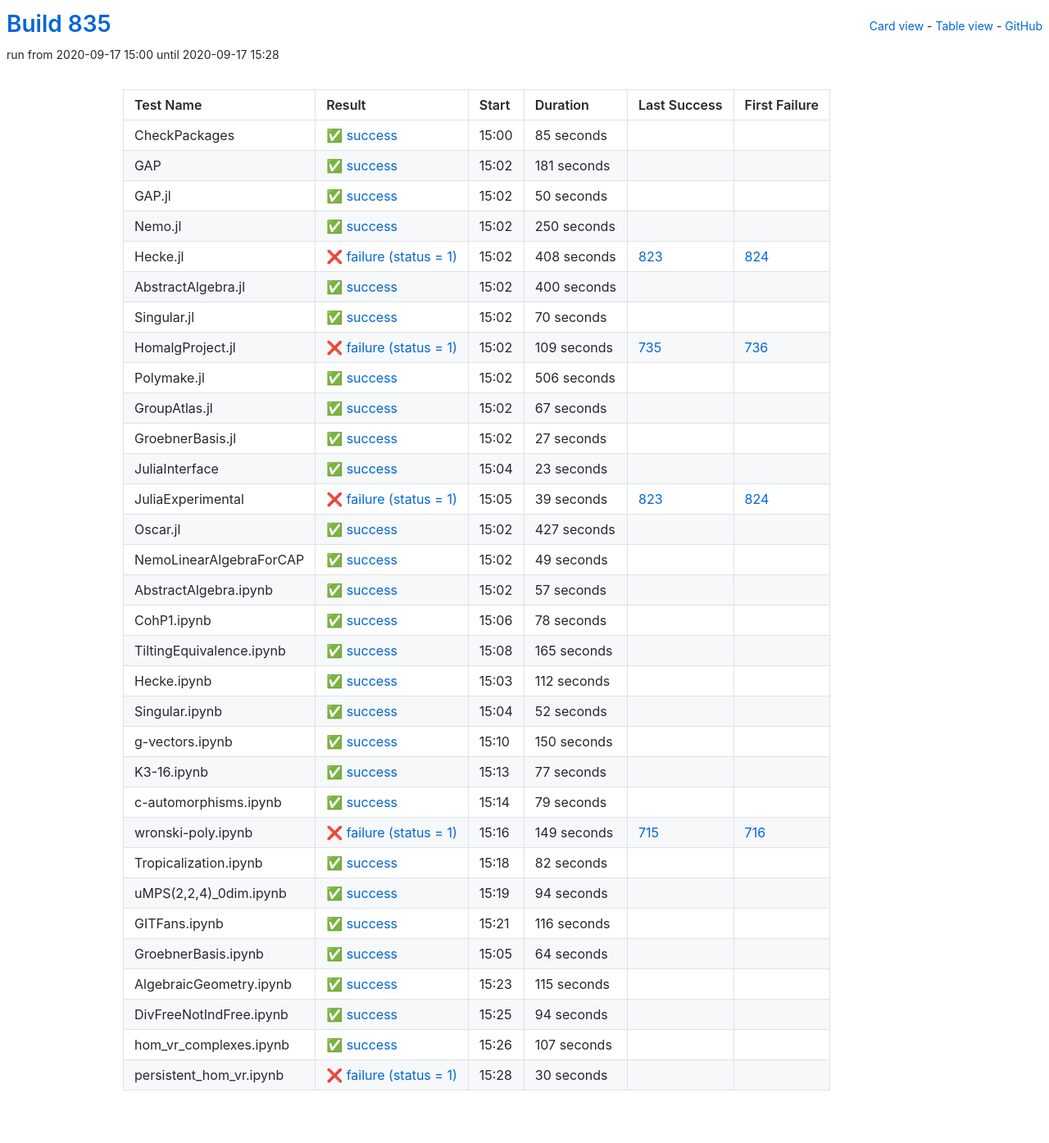
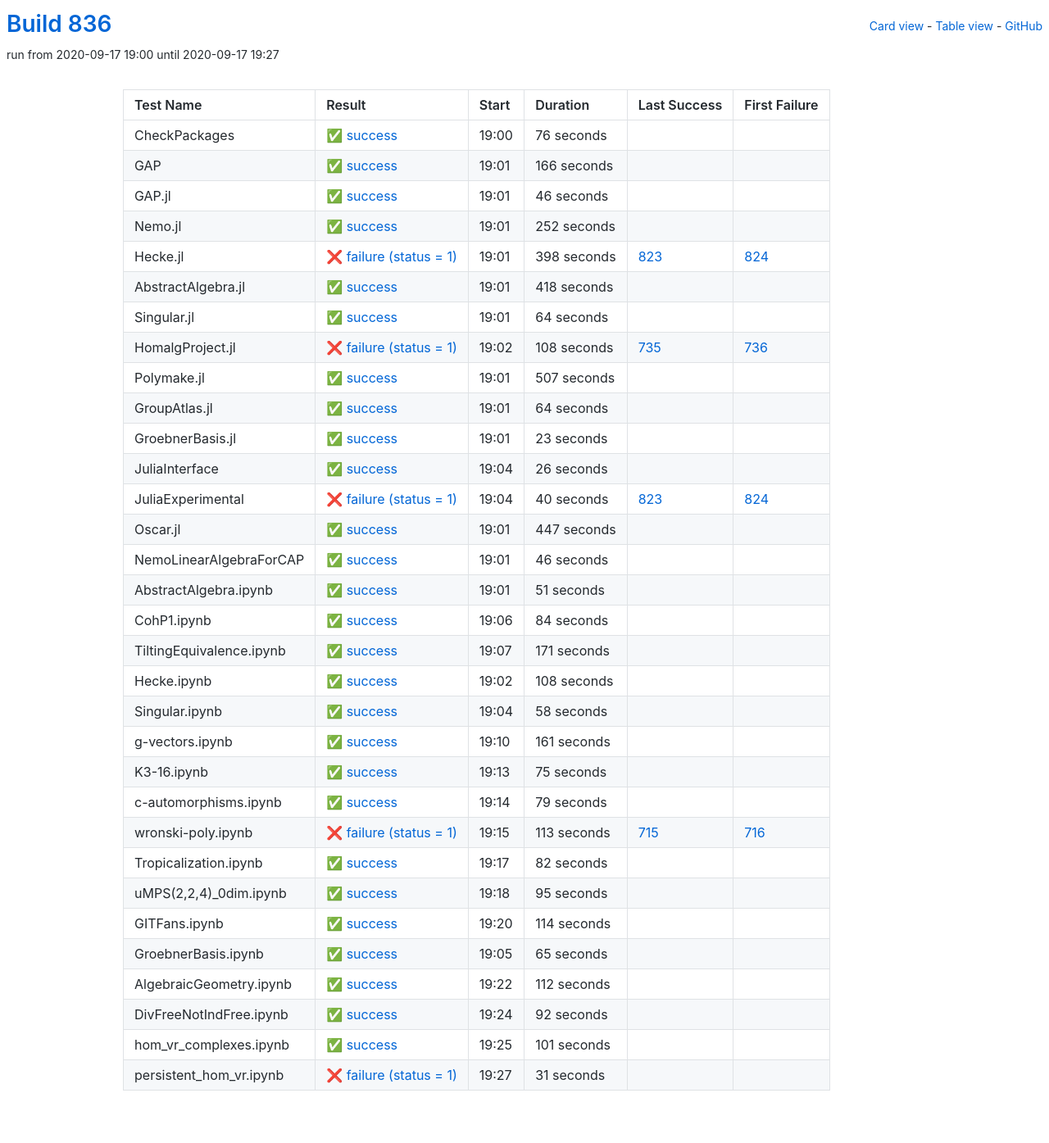
Before and after one commit to oscar-system/oscar-ci-status-stable, a Jekyll site: the page built from table.html, in a window 1280 px wide. Shown: the whole page at 82% size. Built offline with Jekyll 4.4.1, drawn with Linux system fonts in a browser that asks for light colours.

Commit message:
Build #836

```diff
--- a/_data/ci.yml
+++ b/_data/ci.yml
@@ -1,6 +1,6 @@
 ---
-build: 835
-build_url: https://oscarci.mathematik.uni-kl.de/job/oscar-stable/835/
+build: 836
+build_url: https://oscarci.mathematik.uni-kl.de/job/oscar-stable/836/
 job: oscar-stable
 organization: oscar-system
 repo: oscar-ci-status-stable
@@ -8,140 +8,128 @@ repourl: https://github.com/oscar-system/oscar-ci-status-stable
 tests:
 - name: CheckPackages
   id: checkpackages
-  log: https://oscarci.mathematik.uni-kl.de/job/oscar-stable/835/artifact/logs/build-835/CheckPackages.log
-  start: 2020-09-17 15:00
+  log: https://oscarci.mathematik.uni-kl.de/job/oscar-stable/836/artifact/logs/build-836/CheckPackages.log
+  start: 2020-09-17 19:00
   success: true
   exitcode: 0
   status: success
-  duration: 85
+  duration: 76
   last_success: false
   last_success_url:
   first_failure: false
   first_failure_url:
 - name: GAP
   id: gap
-  log: https://oscarci.mathematik.uni-kl.de/job/oscar-stable/835/artifact/logs/build-835/GAP.log
-  start: 2020-09-17 15:02
+  log: https://oscarci.mathematik.uni-kl.de/job/oscar-stable/836/artifact/logs/build-836/GAP.log
+  start: 2020-09-17 19:01
   success: true
   exitcode: 0
   status: success
-  duration: 181
+  duration: 166
   last_success: false
   last_success_url:
   first_failure: false
   first_failure_url:
 - name: GAP.jl
   id: gap-jl
-  log: https://oscarci.mathematik.uni-kl.de/job/oscar-stable/835/artifact/logs/build-835/GAP.jl.log
-  start: 2020-09-17 15:02
+  log: https://oscarci.mathematik.uni-kl.de/job/oscar-stable/836/artifact/logs/build-836/GAP.jl.log
+  start: 2020-09-17 19:01
   success: true
   exitcode: 0
   status: success
-  duration: 50
+  duration: 46
   last_success: false
   last_success_url:
   first_failure: false
   first_failure_url:
 - name: Nemo.jl
   id: nemo-jl
-  log: https://oscarci.mathematik.uni-kl.de/job/oscar-stable/835/artifact/logs/build-835/Nemo.jl.log
-  start: 2020-09-17 15:02
+  log: https://oscarci.mathematik.uni-kl.de/job/oscar-stable/836/artifact/logs/build-836/Nemo.jl.log
+  start: 2020-09-17 19:01
   success: true
   exitcode: 0
   status: success
-  duration: 250
+  duration: 252
   last_success: false
   last_success_url:
   first_failure: false
   first_failure_url:
 - name: Hecke.jl
   id: hecke-jl
-  log: https://oscarci.mathematik.uni-kl.de/job/oscar-stable/835/artifact/logs/build-835/Hecke.jl.log
-  start: 2020-09-17 15:02
+  log: https://oscarci.mathematik.uni-kl.de/job/oscar-stable/836/artifact/logs/build-836/Hecke.jl.log
+  start: 2020-09-17 19:01
   success: false
   exitcode: 1
   status: failure
-  duration: 408
+  duration: 398
   last_success: 823
   last_success_url: https://oscarci.mathematik.uni-kl.de/job/oscar-stable/823/
   first_failure: 824
   first_failure_url: https://oscarci.mathematik.uni-kl.de/job/oscar-stable/824/
 - name: AbstractAlgebra.jl
   id: abstractalgebra-jl
-  log: https://oscarci.mathematik.uni-kl.de/job/oscar-stable/835/artifact/logs/build-835/AbstractAlgebra.jl.log
-  start: 2020-09-17 15:02
+  log: https://oscarci.mathematik.uni-kl.de/job/oscar-stable/836/artifact/logs/build-836/AbstractAlgebra.jl.log
+  start: 2020-09-17 19:01
   success: true
   exitcode: 0
   status: success
-  duration: 400
+  duration: 418
   last_success: false
   last_success_url:
   first_failure: false
   first_failure_url:
 - name: Singular.jl
   id: singular-jl
-  log: https://oscarci.mathematik.uni-kl.de/job/oscar-stable/835/artifact/logs/build-835/Singular.jl.log
-  start: 2020-09-17 15:02
+  log: https://oscarci.mathematik.uni-kl.de/job/oscar-stable/836/artifact/logs/build-836/Singular.jl.log
+  start: 2020-09-17 19:01
   success: true
   exitcode: 0
   status: success
-  duration: 70
+  duration: 64
   last_success: false
   last_success_url:
   first_failure: false
   first_failure_url:
 - name: HomalgProject.jl
   id: homalgproject-jl
-  log: https://oscarci.mathematik.uni-kl.de/job/oscar-stable/835/artifact/logs/build-835/HomalgProject.jl.log
-  start: 2020-09-17 15:02
+  log: https://oscarci.mathematik.uni-kl.de/job/oscar-stable/836/artifact/logs/build-836/HomalgProject.jl.log
+  start: 2020-09-17 19:02
   success: false
   exitcode: 1
   status: failure
-  duration: 109
+  duration: 108
   last_success: 735
   last_success_url: https://oscarci.mathematik.uni-kl.de/job/oscar-stable/735/
   first_failure: 736
   first_failure_url: https://oscarci.mathematik.uni-kl.de/job/oscar-stable/736/
 - name: Polymake.jl
   id: polymake-jl
-  log: https://oscarci.mathematik.uni-kl.de/job/oscar-stable/835/artifact/logs/build-835/Polymake.jl.log
-  start: 2020-09-17 15:02
+  log: https://oscarci.mathematik.uni-kl.de/job/oscar-stable/836/artifact/logs/build-836/Polymake.jl.log
+  start: 2020-09-17 19:01
   success: true
   exitcode: 0
   status: success
-  duration: 506
+  duration: 507
   last_success: false
   last_success_url:
   first_failure: false
   first_failure_url:
 - name: GroupAtlas.jl
   id: groupatlas-jl
-  log: https://oscarci.mathematik.uni-kl.de/job/oscar-stable/835/artifact/logs/build-835/GroupAtlas.jl.log
-  start: 2020-09-17 15:02
+  log: https://oscarci.mathematik.uni-kl.de/job/oscar-stable/836/artifact/logs/build-836/GroupAtlas.jl.log
+  start: 2020-09-17 19:01
   success: true
   exitcode: 0
   status: success
-  duration: 67
+  duration: 64
   last_success: false
   last_success_url:
   first_failure: false
   first_failure_url:
 - name: GroebnerBasis.jl
   id: groebnerbasis-jl
-  log: https://oscarci.mathematik.uni-kl.de/job/oscar-stable/835/artifact/logs/build-835/GroebnerBasis.jl.log
-  start: 2020-09-17 15:02
-  success: true
-  exitcode: 0
-  status: success
-  duration: 27
-  last_success: false
-  last_success_url:
-  first_failure: false
-  first_failure_url:
-- name: JuliaInterface
-  id: juliainterface
-  log: https://oscarci.mathematik.uni-kl.de/job/oscar-stable/835/artifact/logs/build-835/JuliaInterface.log
-  start: 2020-09-17 15:04
+  log: https://oscarci.mathematik.uni-kl.de/job/oscar-stable/836/artifact/logs/build-836/GroebnerBasis.jl.log
+  start: 2020-09-17 19:01
   success: true
   exitcode: 0
   status: success
@@ -150,130 +138,142 @@ tests:
   last_success_url:
   first_failure: false
   first_failure_url:
+- name: JuliaInterface
+  id: juliainterface
+  log: https://oscarci.mathematik.uni-kl.de/job/oscar-stable/836/artifact/logs/build-836/JuliaInterface.log
+  start: 2020-09-17 19:04
+  success: true
+  exitcode: 0
+  status: success
+  duration: 26
+  last_success: false
+  last_success_url:
+  first_failure: false
+  first_failure_url:
 - name: JuliaExperimental
   id: juliaexperimental
-  log: https://oscarci.mathematik.uni-kl.de/job/oscar-stable/835/artifact/logs/build-835/JuliaExperimental.log
-  start: 2020-09-17 15:05
+  log: https://oscarci.mathematik.uni-kl.de/job/oscar-stable/836/artifact/logs/build-836/JuliaExperimental.log
+  start: 2020-09-17 19:04
   success: false
   exitcode: 1
   status: failure
-  duration: 39
+  duration: 40
   last_success: 823
   last_success_url: https://oscarci.mathematik.uni-kl.de/job/oscar-stable/823/
   first_failure: 824
   first_failure_url: https://oscarci.mathematik.uni-kl.de/job/oscar-stable/824/
 - name: Oscar.jl
   id: oscar-jl
-  log: https://oscarci.mathematik.uni-kl.de/job/oscar-stable/835/artifact/logs/build-835/Oscar.jl.log
-  start: 2020-09-17 15:02
+  log: https://oscarci.mathematik.uni-kl.de/job/oscar-stable/836/artifact/logs/build-836/Oscar.jl.log
+  start: 2020-09-17 19:01
   success: true
   exitcode: 0
   status: success
-  duration: 427
+  duration: 447
   last_success: false
   last_success_url:
   first_failure: false
   first_failure_url:
 - name: NemoLinearAlgebraForCAP
   id: nemolinearalgebraforcap
-  log: https://oscarci.mathematik.uni-kl.de/job/oscar-stable/835/artifact/logs/build-835/NemoLinearAlgebraForCAP.log
-  start: 2020-09-17 15:02
+  log: https://oscarci.mathematik.uni-kl.de/job/oscar-stable/836/artifact/logs/build-836/NemoLinearAlgebraForCAP.log
+  start: 2020-09-17 19:01
   success: true
   exitcode: 0
   status: success
-  duration: 49
+  duration: 46
   last_success: false
   last_success_url:
   first_failure: false
   first_failure_url:
 - name: AbstractAlgebra.ipynb
   id: abstractalgebra-ipynb
-  log: https://oscarci.mathematik.uni-kl.de/job/oscar-stable/835/artifact/logs/build-835/AbstractAlgebra.ipynb.log
-  start: 2020-09-17 15:02
+  log: https://oscarci.mathematik.uni-kl.de/job/oscar-stable/836/artifact/logs/build-836/AbstractAlgebra.ipynb.log
+  start: 2020-09-17 19:01
   success: true
   exitcode: 0
   status: success
-  duration: 57
+  duration: 51
   last_success: false
   last_success_url:
   first_failure: false
   first_failure_url:
 - name: CohP1.ipynb
   id: cohp1-ipynb
-  log: https://oscarci.mathematik.uni-kl.de/job/oscar-stable/835/artifact/logs/build-835/CohP1.ipynb.log
-  start: 2020-09-17 15:06
+  log: https://oscarci.mathematik.uni-kl.de/job/oscar-stable/836/artifact/logs/build-836/CohP1.ipynb.log
+  start: 2020-09-17 19:06
   success: true
   exitcode: 0
   status: success
-  duration: 78
+  duration: 84
   last_success: false
   last_success_url:
   first_failure: false
   first_failure_url:
 - name: TiltingEquivalence.ipynb
   id: tiltingequivalence-ipynb
-  log: https://oscarci.mathematik.uni-kl.de/job/oscar-stable/835/artifact/logs/build-835/TiltingEquivalence.ipynb.log
-  start: 2020-09-17 15:08
+  log: https://oscarci.mathematik.uni-kl.de/job/oscar-stable/836/artifact/logs/build-836/TiltingEquivalence.ipynb.log
+  start: 2020-09-17 19:07
   success: true
   exitcode: 0
   status: success
-  duration: 165
+  duration: 171
   last_success: false
   last_success_url:
   first_failure: false
   first_failure_url:
 - name: Hecke.ipynb
   id: hecke-ipynb
-  log: https://oscarci.mathematik.uni-kl.de/job/oscar-stable/835/artifact/logs/build-835/Hecke.ipynb.log
-  start: 2020-09-17 15:03
+  log: https://oscarci.mathematik.uni-kl.de/job/oscar-stable/836/artifact/logs/build-836/Hecke.ipynb.log
+  start: 2020-09-17 19:02
   success: true
   exitcode: 0
   status: success
-  duration: 112
+  duration: 108
   last_success: false
   last_success_url:
   first_failure: false
   first_failure_url:
 - name: Singular.ipynb
   id: singular-ipynb
-  log: https://oscarci.mathematik.uni-kl.de/job/oscar-stable/835/artifact/logs/build-835/Singular.ipynb.log
-  start: 2020-09-17 15:04
+  log: https://oscarci.mathematik.uni-kl.de/job/oscar-stable/836/artifact/logs/build-836/Singular.ipynb.log
+  start: 2020-09-17 19:04
   success: true
   exitcode: 0
   status: success
-  duration: 52
+  duration: 58
   last_success: false
   last_success_url:
   first_failure: false
   first_failure_url:
 - name: g-vectors.ipynb
   id: g-vectors-ipynb
-  log: https://oscarci.mathematik.uni-kl.de/job/oscar-stable/835/artifact/logs/build-835/g-vectors.ipynb.log
-  start: 2020-09-17 15:10
+  log: https://oscarci.mathematik.uni-kl.de/job/oscar-stable/836/artifact/logs/build-836/g-vectors.ipynb.log
+  start: 2020-09-17 19:10
   success: true
   exitcode: 0
   status: success
-  duration: 150
+  duration: 161
   last_success: false
   last_success_url:
   first_failure: false
   first_failure_url:
 - name: K3-16.ipynb
   id: k3-16-ipynb
-  log: https://oscarci.mathematik.uni-kl.de/job/oscar-stable/835/artifact/logs/build-835/K3-16.ipynb.log
-  start: 2020-09-17 15:13
+  log: https://oscarci.mathematik.uni-kl.de/job/oscar-stable/836/artifact/logs/build-836/K3-16.ipynb.log
+  start: 2020-09-17 19:13
   success: true
   exitcode: 0
   status: success
-  duration: 77
+  duration: 75
   last_success: false
   last_success_url:
   first_failure: false
   first_failure_url:
 - name: c-automorphisms.ipynb
   id: c-automorphisms-ipynb
-  log: https://oscarci.mathematik.uni-kl.de/job/oscar-stable/835/artifact/logs/build-835/c-automorphisms.ipynb.log
-  start: 2020-09-17 15:14
+  log: https://oscarci.mathematik.uni-kl.de/job/oscar-stable/836/artifact/logs/build-836/c-automorphisms.ipynb.log
+  start: 2020-09-17 19:14
   success: true
   exitcode: 0
   status: success
@@ -284,20 +284,20 @@ tests:
   first_failure_url:
 - name: wronski-poly.ipynb
   id: wronski-poly-ipynb
-  log: https://oscarci.mathematik.uni-kl.de/job/oscar-stable/835/artifact/logs/build-835/wronski-poly.ipynb.log
-  start: 2020-09-17 15:16
+  log: https://oscarci.mathematik.uni-kl.de/job/oscar-stable/836/artifact/logs/build-836/wronski-poly.ipynb.log
+  start: 2020-09-17 19:15
   success: false
   exitcode: 1
   status: failure
-  duration: 149
+  duration: 113
   last_success: 715
   last_success_url: https://oscarci.mathematik.uni-kl.de/job/oscar-stable/715/
   first_failure: 716
   first_failure_url: https://oscarci.mathematik.uni-kl.de/job/oscar-stable/716/
 - name: Tropicalization.ipynb
   id: tropicalization-ipynb
-  log: https://oscarci.mathematik.uni-kl.de/job/oscar-stable/835/artifact/logs/build-835/Tropicalization.ipynb.log
-  start: 2020-09-17 15:18
+  log: https://oscarci.mathematik.uni-kl.de/job/oscar-stable/836/artifact/logs/build-836/Tropicalization.ipynb.log
+  start: 2020-09-17 19:17
   success: true
   exitcode: 0
   status: success
@@ -308,84 +308,84 @@ tests:
   first_failure_url:
 - name: uMPS(2,2,4)_0dim.ipynb
   id: umps-2-2-4-0dim-ipynb
-  log: https://oscarci.mathematik.uni-kl.de/job/oscar-stable/835/artifact/logs/build-835/uMPS-2-2-4-_0dim.ipynb.log
-  start: 2020-09-17 15:19
+  log: https://oscarci.mathematik.uni-kl.de/job/oscar-stable/836/artifact/logs/build-836/uMPS-2-2-4-_0dim.ipynb.log
+  start: 2020-09-17 19:18
   success: true
   exitcode: 0
   status: success
-  duration: 94
+  duration: 95
   last_success: false
   last_success_url:
   first_failure: false
   first_failure_url:
 - name: GITFans.ipynb
   id: gitfans-ipynb
-  log: https://oscarci.mathematik.uni-kl.de/job/oscar-stable/835/artifact/logs/build-835/GITFans.ipynb.log
-  start: 2020-09-17 15:21
+  log: https://oscarci.mathematik.uni-kl.de/job/oscar-stable/836/artifact/logs/build-836/GITFans.ipynb.log
+  start: 2020-09-17 19:20
   success: true
   exitcode: 0
   status: success
-  duration: 116
+  duration: 114
   last_success: false
   last_success_url:
   first_failure: false
   first_failure_url:
 - name: GroebnerBasis.ipynb
   id: groebnerbasis-ipynb
-  log: https://oscarci.mathematik.uni-kl.de/job/oscar-stable/835/artifact/logs/build-835/GroebnerBasis.ipynb.log
-  start: 2020-09-17 15:05
+  log: https://oscarci.mathematik.uni-kl.de/job/oscar-stable/836/artifact/logs/build-836/GroebnerBasis.ipynb.log
+  start: 2020-09-17 19:05
   success: true
   exitcode: 0
   status: success
-  duration: 64
+  duration: 65
   last_success: false
   last_success_url:
   first_failure: false
   first_failure_url:
 - name: AlgebraicGeometry.ipynb
   id: algebraicgeometry-ipynb
-  log: https://oscarci.mathematik.uni-kl.de/job/oscar-stable/835/artifact/logs/build-835/AlgebraicGeometry.ipynb.log
-  start: 2020-09-17 15:23
+  log: https://oscarci.mathematik.uni-kl.de/job/oscar-stable/836/artifact/logs/build-836/AlgebraicGeometry.ipynb.log
+  start: 2020-09-17 19:22
   success: true
   exitcode: 0
   status: success
-  duration: 115
+  duration: 112
   last_success: false
   last_success_url:
   first_failure: false
   first_failure_url:
 - name: DivFreeNotIndFree.ipynb
   id: divfreenotindfree-ipynb
-  log: https://oscarci.mathematik.uni-kl.de/job/oscar-stable/835/artifact/logs/build-835/DivFreeNotIndFree.ipynb.log
-  start: 2020-09-17 15:25
+  log: https://oscarci.mathematik.uni-kl.de/job/oscar-stable/836/artifact/logs/build-836/DivFreeNotIndFree.ipynb.log
+  start: 2020-09-17 19:24
   success: true
   exitcode: 0
   status: success
-  duration: 94
+  duration: 92
   last_success: false
   last_success_url:
   first_failure: false
   first_failure_url:
 - name: hom_vr_complexes.ipynb
   id: hom-vr-complexes-ipynb
-  log: https://oscarci.mathematik.uni-kl.de/job/oscar-stable/835/artifact/logs/build-835/hom_vr_complexes.ipynb.log
-  start: 2020-09-17 15:26
+  log: https://oscarci.mathematik.uni-kl.de/job/oscar-stable/836/artifact/logs/build-836/hom_vr_complexes.ipynb.log
+  start: 2020-09-17 19:25
   success: true
   exitcode: 0
   status: success
-  duration: 107
+  duration: 101
   last_success: false
   last_success_url:
   first_failure: false
   first_failure_url:
 - name: persistent_hom_vr.ipynb
   id: persistent-hom-vr-ipynb
-  log: https://oscarci.mathematik.uni-kl.de/job/oscar-stable/835/artifact/logs/build-835/persistent_hom_vr.ipynb.log
-  start: 2020-09-17 15:28
+  log: https://oscarci.mathematik.uni-kl.de/job/oscar-stable/836/artifact/logs/build-836/persistent_hom_vr.ipynb.log
+  start: 2020-09-17 19:27
   success: false
   exitcode: 1
   status: failure
-  duration: 30
+  duration: 31
   last_success: false
   last_success_url:
   first_failure: false
```
Also changed, not shown: README.md.
